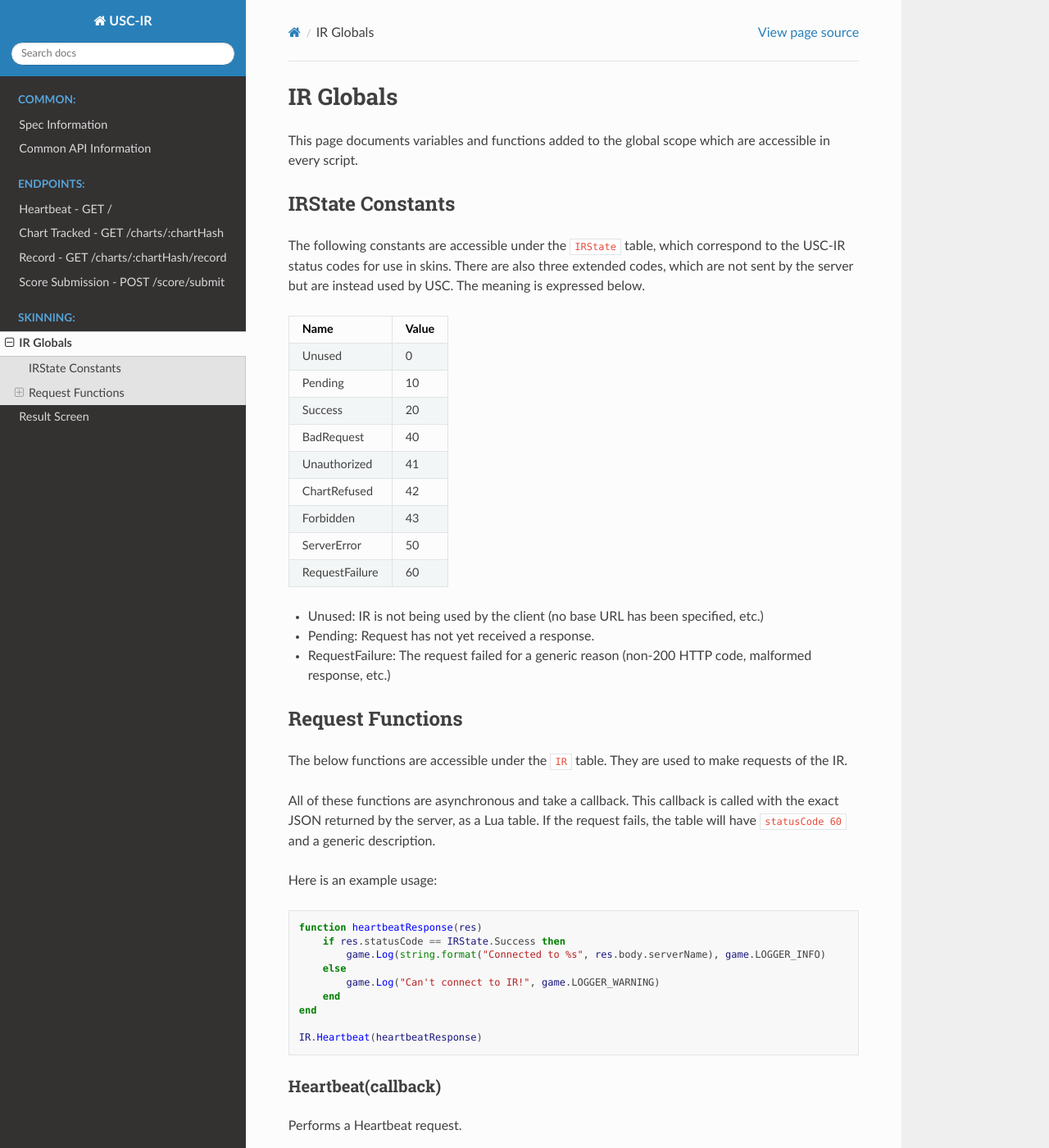
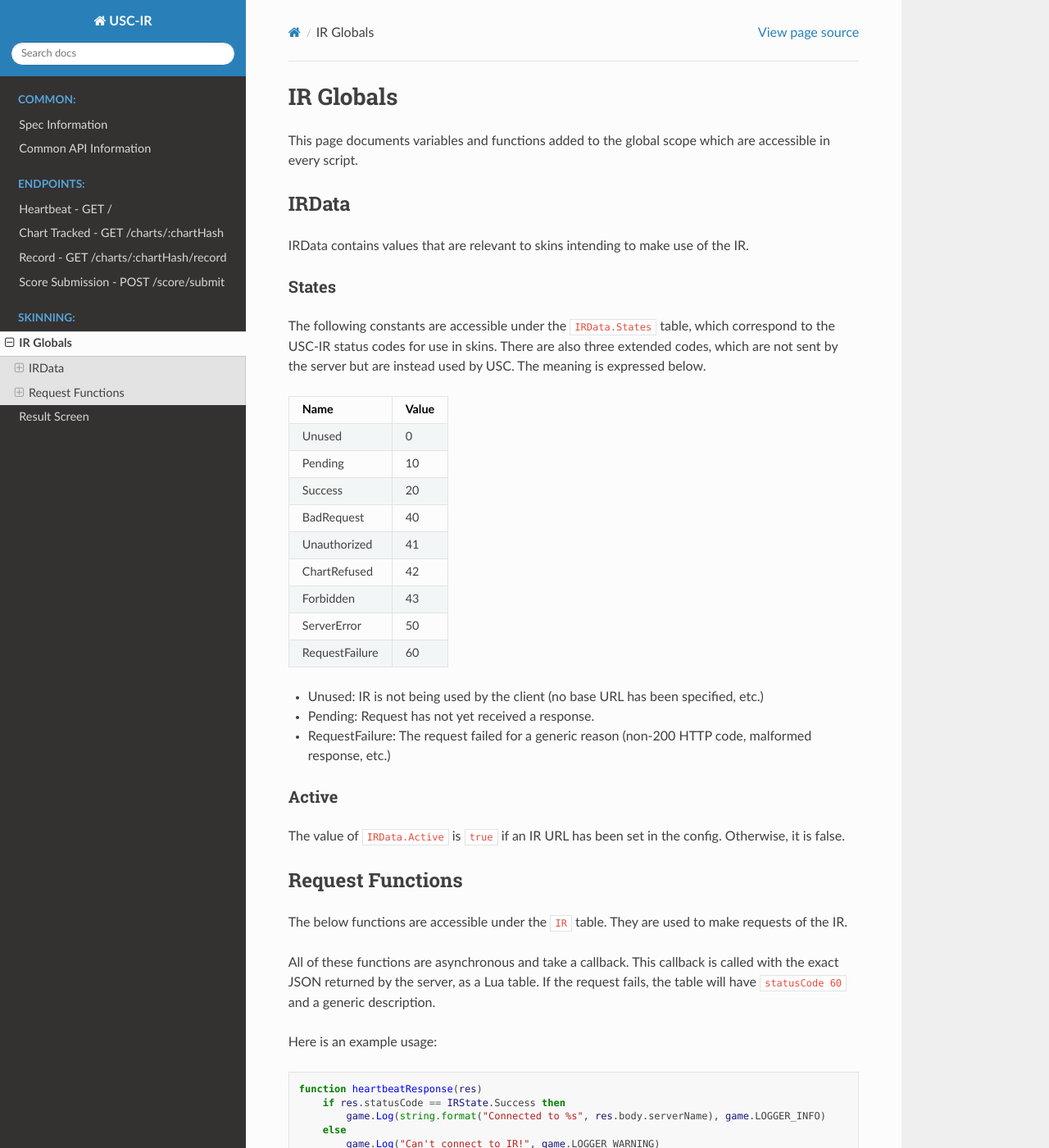
Before and after one commit to zkldi/uscir-spec, a Sphinx documentation site: the page built from source/skinning/globals.rst, in a window 1280 px wide and 1400 px high. Shown: the whole window at 82% size. Built offline with Sphinx 7.4.7 and the Read the Docs theme 2.0.0, drawn with Linux system fonts in a browser that asks for light colours.

Commit message:
Adjust documentation of IR globals to match the new structure

```diff
--- a/source/skinning/globals.rst
+++ b/source/skinning/globals.rst
@@ -3,10 +3,15 @@ IR Globals
 
 This page documents variables and functions added to the global scope which are accessible in every script.
 
-IRState Constants
+IRData
 ##################
 
-The following constants are accessible under the ``IRState`` table, which correspond to the USC-IR status codes for use in skins.
+IRData contains values that are relevant to skins intending to make use of the IR.
+
+States
+*******
+
+The following constants are accessible under the ``IRData.States`` table, which correspond to the USC-IR status codes for use in skins.
 There are also three extended codes, which are not sent by the server but are instead used by USC. The meaning is expressed below.
 
 ============== =====
@@ -26,6 +31,12 @@ RequestFailure 60
 * Unused: IR is not being used by the client (no base URL has been specified, etc.)
 * Pending: Request has not yet received a response.
 * RequestFailure: The request failed for a generic reason (non-200 HTTP code, malformed response, etc.)
+
+
+Active
+*******
+
+The value of ``IRData.Active`` is ``true`` if an IR URL has been set in the config. Otherwise, it is false.
 
 Request Functions
 #################
```
